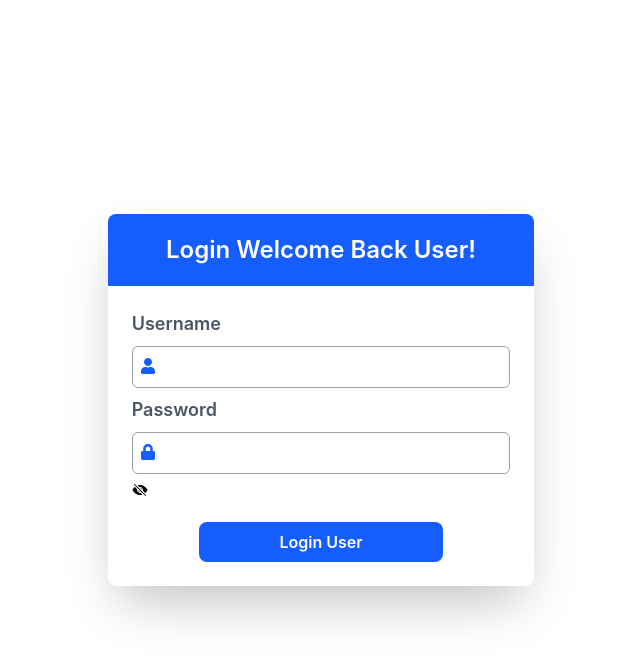
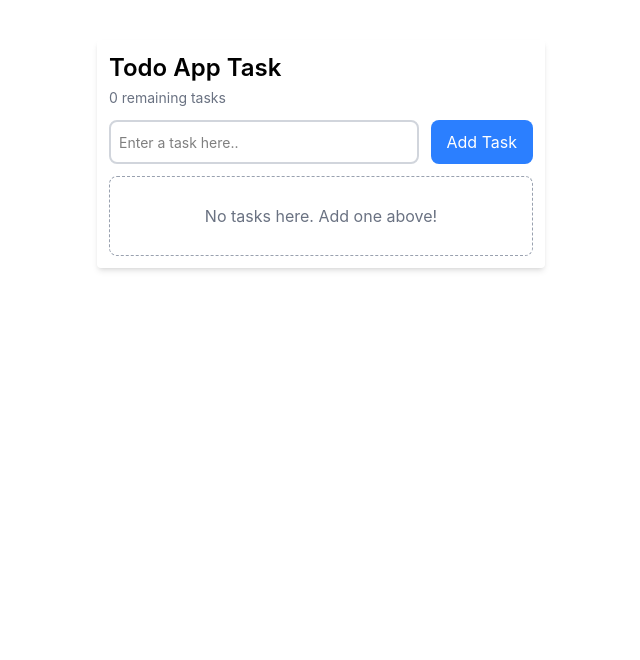
Before and after one commit to CodeCrafterRohit/react-a2-batch, a React (Vite) app in the folder my-first-react-app/: page / in a window 1280 px wide. Shown: the top 660 px of the page, without its empty margins (319-959 px from the left). Built offline with nearby package versions, Linux system fonts and the light colour scheme.

Commit message:
password notifications and todoapp task code added

```diff
--- a/my-first-react-app/src/App.jsx
+++ b/my-first-react-app/src/App.jsx
@@ -44,6 +44,8 @@ import StyledComponents from "./StylingReact/StyledComponents";
 import TailwindCSSSetup from "./StylingReact/TailwindCSSSetup";
 import MaterialUiDemo from "./StylingReact/MaterialUiDemo";
 import LoginWithEmailAndPassword from "./ReactIconsAndNotifications/LoginWithEmailAndPassword";
+import ToggleAndNotify from "./PasswordTask/ToggleAndNotify";
+import TodoApp from "./TodoListTask/TodoApp";
 
 const App = () => {
   let username = "Don";
@@ -102,7 +104,9 @@ const App = () => {
       {/* <StyledComponents /> */}
       {/* <TailwindCSSSetup /> */}
       {/* <MaterialUiDemo /> */}
-      <LoginWithEmailAndPassword />
+      {/* <LoginWithEmailAndPassword /> */}
+      {/* <ToggleAndNotify /> */}
+      <TodoApp />
     </React.Fragment>
   );
 };
--- /dev/null
+++ b/my-first-react-app/src/PasswordTask/ToggleAndNotify.jsx
@@ -0,0 +1,100 @@
+import { useState } from "react";
+import toast from "react-hot-toast";
+import { FaLock, FaUser } from "react-icons/fa";
+import { IoEye, IoEyeOff } from "react-icons/io5";
+
+let ToggleAndNotify = () => {
+  //! state for password toggle
+  let [showPassword, setShowPassword] = useState(false);
+
+  //! togglePassword -> on and off
+  let togglePassword = () => {
+    setShowPassword(!showPassword);
+  };
+  let handleSubmit = (e) => {
+    e.preventDefault();
+    // toast.success("Form Submitted");
+    // toast.error("User already exist!");
+    // toast("Hello");
+    // toast(
+    //   "This toast is super big. I don't think anyone could eat it in one bite.\n\nIt's larger than you expected. You eat it but it does not seem to get smaller.",
+    //   {
+    //     duration: 6000,
+    //   },
+    // );
+    toast("Hello Darkness!", {
+      icon: "👏",
+      style: {
+        borderRadius: "10px",
+        background: "#333",
+        color: "#fff",
+      },
+    });
+  };
+  return (
+    <section className="w-full h-screen flex justify-center items-center">
+      <article className="w-1/4 bg-white shadow-2xl rounded-lg">
+        <header className="text-center p-5 bg-blue-600 rounded-t-lg">
+          <h1 className="text-2xl font-semibold text-white">
+            Login Welcome Back User!
+          </h1>
+        </header>
+        <main className="w-full">
+          <form
+            onSubmit={handleSubmit}
+            className="w-full flex flex-col gap-2 p-6"
+          >
+            <div className="w-full  flex flex-col gap-2 relative">
+              <label
+                htmlFor="email"
+                className="text-lg text-gray-600 font-semibold"
+              >
+                Username
+              </label>
+              <input
+                type="email"
+                name="email"
+                id="email"
+                className="py-2 pl-8 outline-none border border-gray-400 rounded-md focus:ring-1 focus:ring-blue-700 "
+              />
+              <span className="absolute top-12 left-2">
+                <FaUser className="text-blue-600" />
+              </span>
+            </div>
+            <div className="w-full  flex flex-col gap-2 relative">
+              <label
+                htmlFor="password"
+                className="text-lg text-gray-600 font-semibold"
+              >
+                Password
+              </label>
+              <input
+                type={showPassword ? "text" : "password"}
+                name="password"
+                id="password"
+                className="py-2 pl-8 outline-none border border-gray-400 rounded-md focus:ring-1 focus:ring-blue-700 "
+              />
+              <span className="absolute top-12 left-2">
+                <FaLock className="text-blue-600" />
+              </span>
+              {/* For Eye icons */}
+              <span
+                onClick={togglePassword}
+                className="absolute right-2 top-12 text-lg text-blue-600 cursor-pointer hover:text-blue-700 transition"
+              >
+                {showPassword ? <IoEye /> : <IoEyeOff />}
+              </span>
+            </div>
+            <div className="w-full flex justify-center items-center mt-4">
+              <button className="bg-blue-600 py-2 px-20 rounded-lg text-white font-semibold cursor-pointer hover:scale-105 transition-all duration-100 ease-linear">
+                Login User
+              </button>
+            </div>
+          </form>
+        </main>
+      </article>
+    </section>
+  );
+};
+
+export default ToggleAndNotify;
--- /dev/null
+++ b/my-first-react-app/src/TodoListTask/TodoApp.jsx
@@ -0,0 +1,114 @@
+import React, { useState } from "react";
+import toast from "react-hot-toast";
+
+const TodoApp = () => {
+  //! state for task
+  let [task, setTask] = useState("");
+
+  //! state for multiple tasks
+  let [todos, setTodos] = useState([]);
+
+  let handleInputChange = (e) => {
+    setTask(e.target.value);
+  };
+  let handleSubmit = (e) => {
+    e.preventDefault();
+    if (task.trim() === "") {
+      toast.error("Please add the task first");
+      return;
+    } else {
+      toast.success("Task added successfully");
+      setTodos([
+        ...todos,
+        { id: Date.now(), text: task.trim(), completed: false },
+      ]);
+      console.log(todos);
+    }
+    setTask("");
+  };
+
+  let toggleTask = (id) => {
+    setTodos((prev) =>
+      prev.map((item) =>
+        item.id === id ? { ...item, completed: !item.completed } : item,
+      ),
+    );
+  };
+
+  let deleteTask = (id) => {
+    setTodos((prev) => prev.filter((item) => item.id !== id));
+  };
+
+  let completedTasks = todos.filter((item) => item.completed).length;
+  let remaining = todos.length - completedTasks;
+
+  //   console.log(Date.now());
+  return (
+    <div className="max-w-md mx-auto mt-10 rounded shadow-md p-3">
+      <article className="w-full">
+        <h1 className="text-2xl font-semibold font-sans mb-1">Todo App Task</h1>
+        <p className="text-gray-500 text-sm mb-3">
+          {remaining} remaining {remaining === 1 ? "task" : "tasks"}
+        </p>
+      </article>
+      <form onSubmit={handleSubmit} className="w-full">
+        <div className="w-full flex gap-3">
+          <input
+            type="text"
+            placeholder="Enter a task here.."
+            className="flex-1 outline-none border-2 border-gray-300 rounded-lg focus:border-blue-500 focus:border-2 transition p-2 placeholder:text-sm"
+            onChange={handleInputChange}
+            value={task}
+          />
+          <button className="py-2 px-4 bg-blue-500 text-white rounded-lg cursor-pointer hover:bg-blue-600 transition">
+            Add Task
+          </button>
+        </div>
+      </form>
+      <section className="mt-3">
+        {todos.length > 0 ? (
+          <ul className="w-full flex flex-col gap-2">
+            {todos.map((taskItem) => {
+              return (
+                <li
+                  key={taskItem.id}
+                  className="flex items-center gap-2 border p-2 border-gray-400 rounded"
+                >
+                  <input
+                    type="checkbox"
+                    className="w-4 h-4 accent-blue-600"
+                    checked={taskItem.completed}
+                    onChange={() => toggleTask(taskItem.id)}
+                  />
+                  <span
+                    className={` text-sm ${taskItem.completed ? "line-through text-gray-500" : "text-gray-800"}`}
+                  >
+                    {taskItem.text}
+                  </span>
+                  {/* It will only display when the task will be completed */}
+                  {taskItem.completed && (
+                    <span className="bg-green-100 text-green-600  py-1 px-3 text-xs rounded">
+                      Done
+                    </span>
+                  )}
+                  <span
+                    className="text-gray-800 hover:text-red-600 cursor-pointer"
+                    onClick={() => deleteTask(taskItem.id)}
+                  >
+                    x
+                  </span>
+                </li>
+              );
+            })}
+          </ul>
+        ) : (
+          <div className="w-full h-20 border border-dashed border-gray-400 rounded-lg flex justify-center items-center text-gray-500">
+            No tasks here. Add one above!
+          </div>
+        )}
+      </section>
+    </div>
+  );
+};
+
+export default TodoApp;
--- a/my-first-react-app/src/main.jsx
+++ b/my-first-react-app/src/main.jsx
@@ -10,7 +10,7 @@ import { Toaster } from "react-hot-toast";
 
 ReactDOM.createRoot(document.getElementById("root")).render(
   <>
-    <Toaster />
+    <Toaster position="top-center" reverseOrder={false} />
     <App />
   </>,
 );
```
